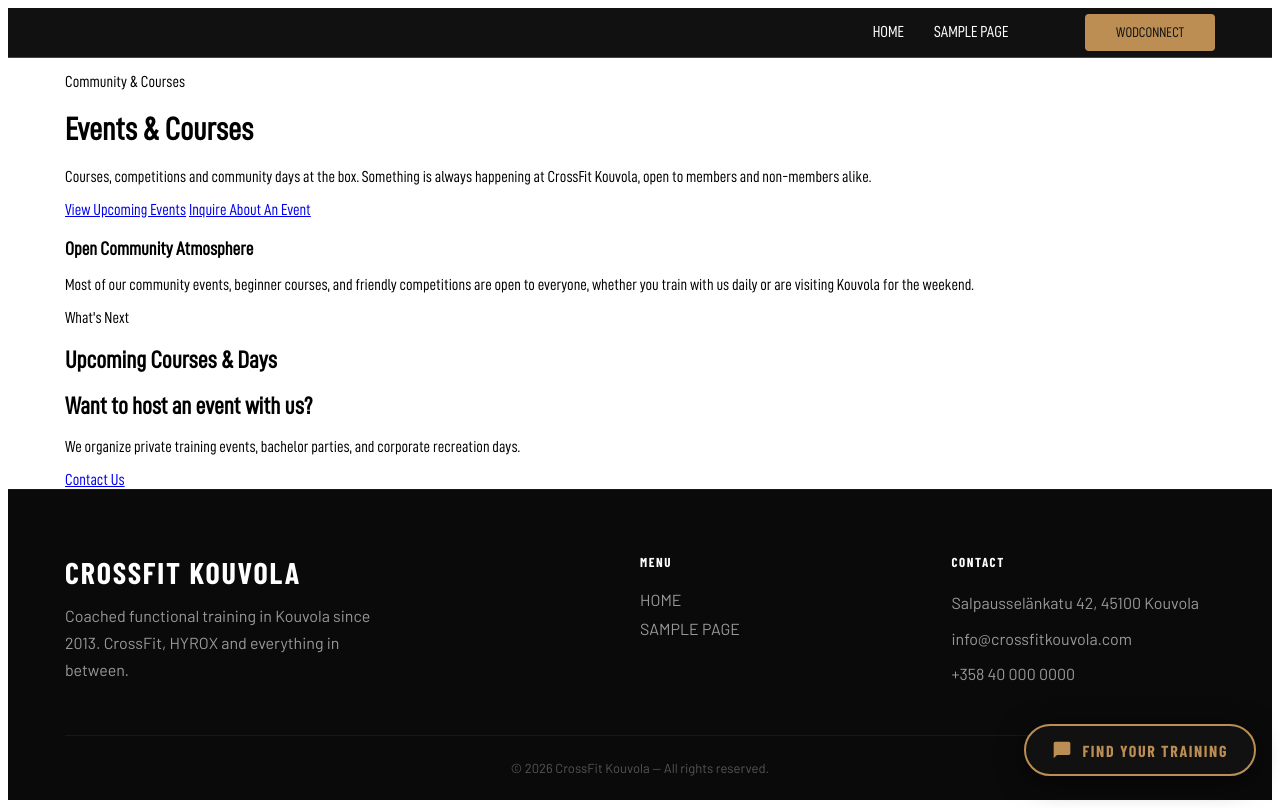
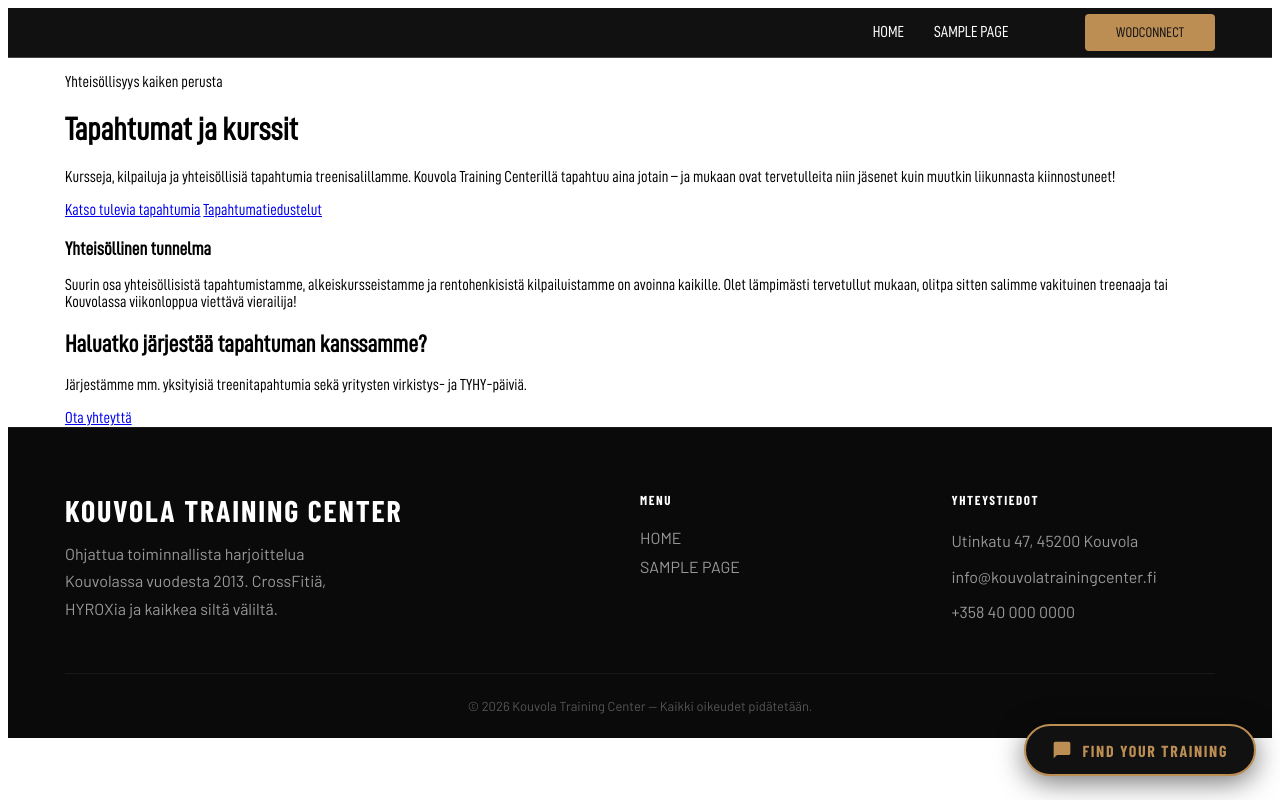
Before and after one commit to gouravSahu3212/crossfit, a WordPress theme: template templates/template-events.php in a window 1280 px wide. Run offline with PHP 8.4 and a stand-in for WordPress, Linux system fonts and the light colour scheme; the site name, menu and one post (Sample post) are stand-ins, and other content is empty; some web fonts are replaced.

Commit message:
Quick fixes

```diff
--- a/assets/css/pages.css
+++ b/assets/css/pages.css
@@ -140,7 +140,7 @@ p,a,span{
 
 /* Section Common */
 .page-section {
-    margin-bottom: 70px;
+    margin-bottom: 24px;
 }
 .page-section-header {
     margin-bottom: 36px;
@@ -715,10 +715,10 @@ p,a,span{
    Weekly Schedule (Shortcode Styles - Timetable Matrix)
    ================================================================ */
 .hp-schedule {
-    padding: 80px 0;
+    padding: 24px 0;
     background: var(--bg-card);
     border-radius: var(--radius);
-    margin: 40px 0;
+    margin: 24px 0;
 }
 .hp-schedule-header {
     margin-bottom: 48px;
--- a/footer.php
+++ b/footer.php
@@ -10,8 +10,8 @@
         <div class="footer-grid">
 
             <div class="footer-col footer-brand">
-                <h3 class="footer-logo">CROSSFIT KOUVOLA</h3>
-                <p class="footer-tagline">Coached functional training in Kouvola since 2013. CrossFit, HYROX and everything in between.</p>
+                <h3 class="footer-logo">Kouvola Training Center</h3>
+                <p class="footer-tagline">Ohjattua toiminnallista harjoittelua Kouvolassa vuodesta 2013. CrossFitiä, HYROXia ja kaikkea siltä väliltä.</p>
             </div>
 
             <div class="footer-col">
@@ -28,10 +28,10 @@
             </div>
 
             <div class="footer-col">
-                <h4 class="footer-heading">Contact</h4>
+                <h4 class="footer-heading">Yhteystiedot</h4>
                 <ul class="footer-links footer-contact">
-                    <li>Salpausselänkatu 42, 45100 Kouvola</li>
-                    <li><a href="mailto:info@crossfitkouvola.com">info@crossfitkouvola.com</a></li>
+                    <li>Utinkatu 47, 45200 Kouvola</li>
+                    <li><a href="mailto:info@crossfitkouvola.com">info@kouvolatrainingcenter.fi</a></li>
                     <li><a href="tel:+358400000000">+358 40 000 0000</a></li>
                 </ul>
             </div>
@@ -39,7 +39,7 @@
         </div>
 
         <div class="footer-bottom">
-            <p>&copy; <?php echo date( 'Y' ); ?> CrossFit Kouvola &mdash; All rights reserved.</p>
+            <p>&copy; <?php echo date( 'Y' ); ?> Kouvola Training Center &mdash; Kaikki oikeudet pidätetään.</p>
         </div>
     </div>
 </footer>
--- a/inc/enqueue.php
+++ b/inc/enqueue.php
@@ -37,7 +37,7 @@ function codyweb_child_enqueue_styles() {
     );
 
     // Homepage CSS — on Home Page template and single Recommendation pages
-    if ( is_page_template( 'templates/template-home.php' ) || is_singular( 'cw_recommendation' ) ) {
+    if ( is_page_template( 'templates/template-home.php' ) || is_singular( 'cw_recommendation' ) || is_singular( 'page' ) ) {
         wp_enqueue_style(
             'theme-home',
             get_stylesheet_directory_uri() . '/assets/css/home.css',
--- a/inc/schedule.php
+++ b/inc/schedule.php
@@ -606,7 +606,7 @@ function cw_render_schedule_admin_page() {
 
             <div class="cw-sched-footer">
                 <div class="cw-shortcode-hint">
-                    <?php esc_html_e( 'Shortcode:', 'codyweb-child' ); ?> <code>[weekly_schedule]</code> &bull; <code>[weekly_schedule title="Weekly Schedule"]</code>
+                    <?php esc_html_e( 'Shortcode:', 'codyweb-child' ); ?> <code>[weekly_schedule]</code> &bull; <code>[weekly_schedule title="Weekly Schedule" subtitle="All classes for the week. Book your spot in WODconnect." label="Timetable"]</code>
                 </div>
                 <button type="submit" class="button button-primary button-large" style="padding: 4px 28px; font-weight: 700;">
                     <?php esc_html_e( 'Save Schedule', 'codyweb-child' ); ?>
--- a/templates/template-events.php
+++ b/templates/template-events.php
@@ -14,12 +14,12 @@ get_header();
     <!-- Page Banner / Hero -->
     <header class="page-hero">
         <div class="page-width">
-            <p class="page-hero-label">Community &amp; Courses</p>
-            <h1 class="page-hero-title">Events &amp; Courses</h1>
-            <p class="page-hero-desc">Courses, competitions and community days at the box. Something is always happening at CrossFit Kouvola, open to members and non-members alike.</p>
+            <p class="page-hero-label">Yhteisöllisyys kaiken perusta</p>
+            <h1 class="page-hero-title">Tapahtumat ja kurssit</h1>
+            <p class="page-hero-desc">Kursseja, kilpailuja ja yhteisöllisiä tapahtumia treenisalillamme. Kouvola Training Centerillä tapahtuu aina jotain – ja mukaan ovat tervetulleita niin jäsenet kuin muutkin liikunnasta kiinnostuneet!</p>
             <div class="page-hero-actions">
-                <a href="#upcoming" class="btn-gold">View Upcoming Events</a>
-                <a href="/yhteystiedot" class="btn-outline">Inquire About An Event</a>
+                <a href="#upcoming" class="btn-gold">Katso tulevia tapahtumia</a>
+                <a href="/yhteystiedot" class="btn-outline">Tapahtumatiedustelut</a>
             </div>
         </div>
     </header>
@@ -29,19 +29,14 @@ get_header();
         <!-- Intro Note -->
         <section class="page-section">
             <div class="callout-box">
-                <h3>Open Community Atmosphere</h3>
-                <p>Most of our community events, beginner courses, and friendly competitions are open to everyone, whether you train with us daily or are visiting Kouvola for the weekend.</p>
+                <h3>Yhteisöllinen tunnelma</h3>
+                <p>Suurin osa yhteisöllisistä tapahtumistamme, alkeiskursseistamme ja rentohenkisistä kilpailuistamme on avoinna kaikille. Olet lämpimästi tervetullut mukaan, olitpa sitten salimme vakituinen treenaaja tai Kouvolassa viikonloppua viettävä vierailija!</p>
             </div>
         </section>
 
         <!-- Upcoming Events Grid -->
         <?php if ( cw_show_passes_section() ) : ?>
         <section id="upcoming" class="page-section">
-            <div class="page-section-header">
-                <p class="page-section-label">What's Next</p>
-                <h2 class="page-section-title">Upcoming Courses &amp; Days</h2>
-            </div>
-
             <?php
             $passes_title = get_post_meta( get_the_ID(), '_cw_passes_title', true );
             $passes_sc    = ! empty( $passes_title ) ? '[upcoming_events title="' . esc_attr( $passes_title ) . '"]' : '[upcoming_events]';
@@ -60,9 +55,9 @@ get_header();
 
         <!-- CTA Strip -->
         <div class="page-cta-banner">
-            <h2>Want to host an event with us?</h2>
-            <p>We organize private training events, bachelor parties, and corporate recreation days.</p>
-            <a href="/yhteystiedot" class="btn-gold">Contact Us</a>
+            <h2>Haluatko järjestää tapahtuman kanssamme?</h2>
+            <p>Järjestämme mm. yksityisiä treenitapahtumia sekä yritysten virkistys- ja TYHY-päiviä.</p>
+            <a href="/yhteystiedot" class="btn-gold">Ota yhteyttä</a>
         </div>
 
     </div>
--- a/templates/template-home.php
+++ b/templates/template-home.php
@@ -150,7 +150,7 @@ get_header();
             }
         }
     ?>
-        <section class="hp-quote hp-content-section" id="recommendation-content">
+        <section class=" hp-content-section  paddomg-top-bottom" id="recommendation-content">
             <div class="page-width">
                 <div class="hp-quote-body cw-read-more-container">
                     <div class="cw-content-excerpt">
```
Also changed, not shown: assets/css/home.css (+15 -4 lines), inc/page-fields.php (+48 -2 lines), page.php (+7 -7 lines), templates/template-contact.php (+17 -17 lines), templates/template-pricing.php (+7 -7 lines).
